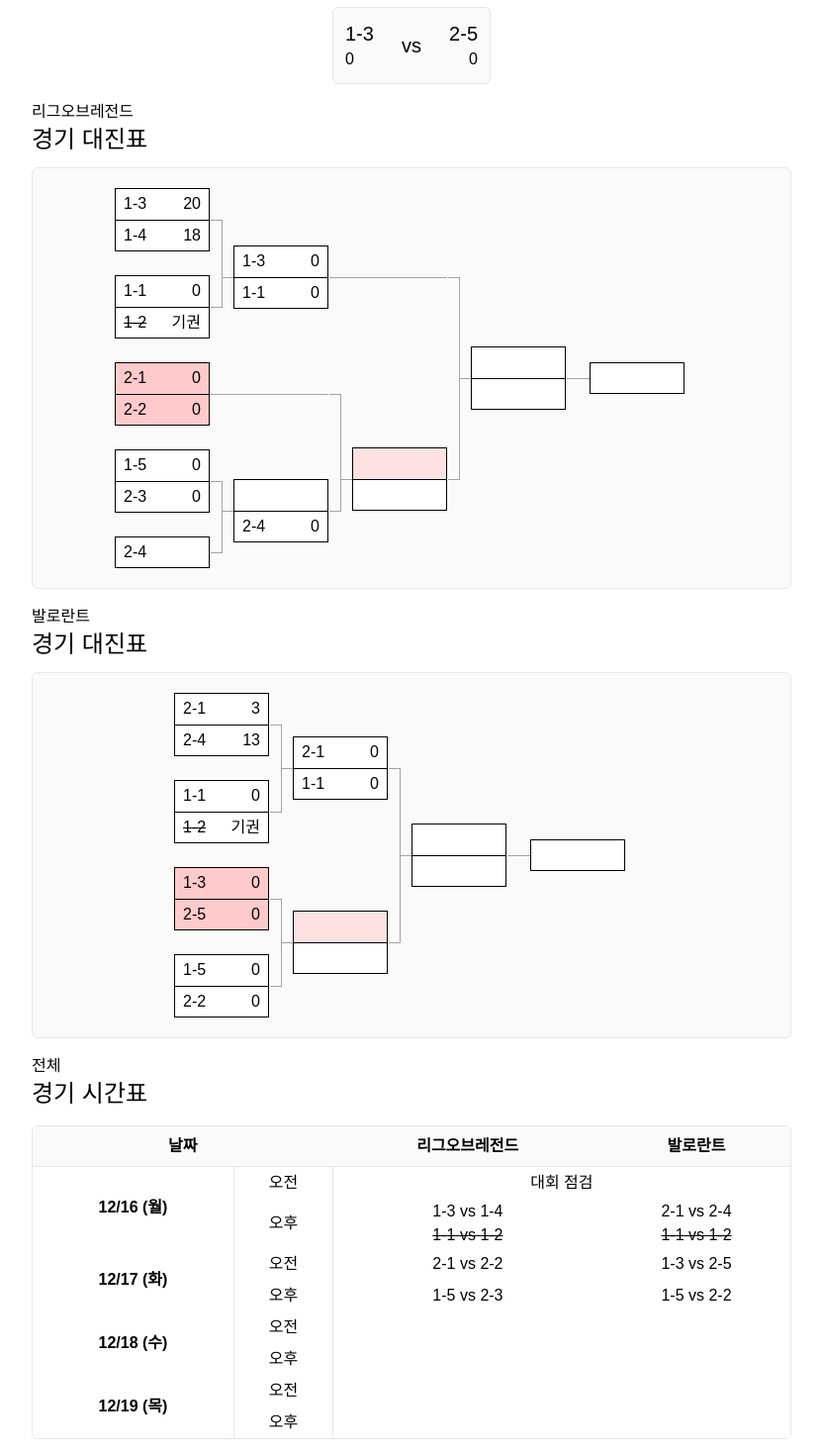
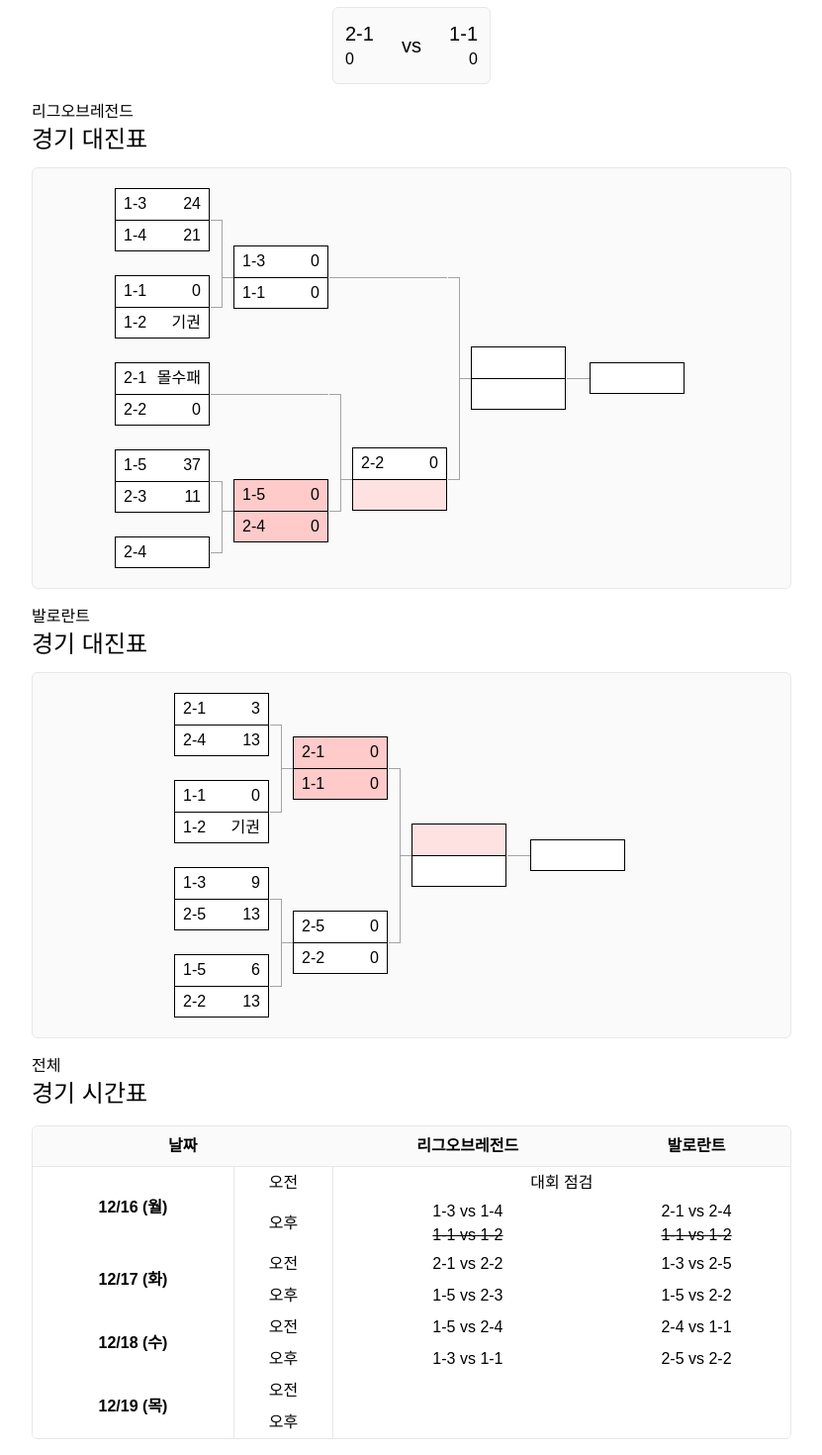
Before and after one commit to khw2ok/dksh24-esports, a SvelteKit app: page / in a window 1280 px wide. Shown: the part 365-1835 px from the top of the page at 99% size, without its empty margins (224-1055 px from the left). Built offline with nearby package versions, Linux system fonts and the light colour scheme.

Commit message:
Temporarily update progress

```diff
--- a/src/routes/+page.svelte
+++ b/src/routes/+page.svelte
@@ -46,7 +46,7 @@
 <div class="px-4 pb-4 mx-auto text-sm font-light bg-white sm:p-4 dark:text-white dark:bg-neutral-950 sm:text-base" style="max-width: 800px;">
   <div class="grid gap-y-2">
     <h1 class="text-4xl font-bold">DKSH24 eSports Information</h1>
-    <span class="text-lg text-neutral-500 dark:text-neutral-300">Last modified on December 16, 2024</span>
+    <span class="text-lg text-neutral-500 dark:text-neutral-300">Last modified on December 17, 2024</span>
   </div>
   <hr class="my-3 border-b dark:border-b-neutral-950">
   <div class="grid gap-y-2">
@@ -57,6 +57,21 @@
     <span class="text-center text-neutral-500 dark:text-neutral-300">리그오브레전드</span>
     <div class="flex w-40 p-3 border rounded-md justify-self-center dark:border-neutral-700 bg-neutral-50 dark:bg-neutral-800">
       <div class="grid items-center basis-1/4">
+        <span class="text-xl font-medium">1-5</span>
+        <span>0</span>
+      </div>
+      <div class="grid items-center text-center basis-1/2">
+        <span class="text-xl">vs</span>
+      </div>
+      <div class="grid items-center basis-1/4 text-end">
+        <span class="text-xl font-medium">2-4</span>
+        <span>0</span>
+      </div>
+    </div>
+    <div class="mb-2"></div>
+    <span class="text-center text-neutral-500 dark:text-neutral-300">발로란트</span>
+    <div class="flex w-40 p-3 border rounded-md justify-self-center dark:border-neutral-700 bg-neutral-50 dark:bg-neutral-800">
+      <div class="grid items-center basis-1/4">
         <span class="text-xl font-medium">2-1</span>
         <span>0</span>
       </div>
@@ -64,22 +79,7 @@
         <span class="text-xl">vs</span>
       </div>
       <div class="grid items-center basis-1/4 text-end">
-        <span class="text-xl font-medium">2-2</span>
-        <span>0</span>
-      </div>
-    </div>
-    <div class="mb-2"></div>
-    <span class="text-center text-neutral-500 dark:text-neutral-300">발로란트</span>
-    <div class="flex w-40 p-3 border rounded-md justify-self-center dark:border-neutral-700 bg-neutral-50 dark:bg-neutral-800">
-      <div class="grid items-center basis-1/4">
-        <span class="text-xl font-medium">1-3</span>
-        <span>0</span>
-      </div>
-      <div class="grid items-center text-center basis-1/2">
-        <span class="text-xl">vs</span>
-      </div>
-      <div class="grid items-center basis-1/4 text-end">
-        <span class="text-xl font-medium">2-5</span>
+        <span class="text-xl font-medium">1-1</span>
         <span>0</span>
       </div>
     </div>
@@ -97,11 +97,11 @@
         <div class="match">
           <div class="team">
             <span class="name">1-3</span>
-            <span class="score">20</span>
+            <span class="score">24</span>
           </div>
           <div class="team">
             <span class="name">1-4</span>
-            <span class="score">18</span>
+            <span class="score">21</span>
           </div>
           <div class="match-lines">
             <div class="line1"></div>
@@ -117,7 +117,7 @@
             <span class="score">0</span>
           </div>
           <div class="team">
-            <span class="name line-through">1-2</span>
+            <span class="name">1-2</span>
             <span class="score">기권</span>
           </div>
           <div class="match-lines">
@@ -129,11 +129,11 @@
           </div>
         </div>
         <div class="match">
-          <div class="team team-sel1">
+          <div class="team">
             <span class="name">2-1</span>
-            <span class="score">0</span>
+            <span class="score">몰수패</span>
           </div>
-          <div class="team team-sel1">
+          <div class="team">
             <span class="name">2-2</span>
             <span class="score">0</span>
           </div>
@@ -148,11 +148,11 @@
         <div class="match">
           <div class="team">
             <span class="name">1-5</span>
-            <span class="score">0</span>
+            <span class="score">37</span>
           </div>
           <div class="team">
             <span class="name">2-3</span>
-            <span class="score">0</span>
+            <span class="score">11</span>
           </div>
           <div class="match-lines">
             <div class="line1"></div>
@@ -210,11 +210,11 @@
           </div>
         </div>
         <div class="match">
-          <div class="team">
-            <span class="name"></span>
-            <span class="score"></span>
+          <div class="team team-sel1">
+            <span class="name">1-5</span>
+            <span class="score">0</span>
           </div>
-          <div class="team">
+          <div class="team team-sel1">
             <span class="name">2-4</span>
             <span class="score">0</span>
           </div>
@@ -240,11 +240,11 @@
           </div>
         </div>
         <div class="match">
+          <div class="team">
+            <span class="name">2-2</span>
+            <span class="score">0</span>
+          </div>
           <div class="team team-sel2">
-            <span class="name"></span>
-            <span class="score"></span>
-          </div>
-          <div class="team">
             <span class="name"></span>
             <span class="score"></span>
           </div>
@@ -329,7 +329,7 @@
             <span class="score">0</span>
           </div>
           <div class="team">
-            <span class="name line-through">1-2</span>
+            <span class="name">1-2</span>
             <span class="score">기권</span>
           </div>
           <div class="match-lines">
@@ -341,12 +341,49 @@
           </div>
         </div>
         <div class="match">
+          <div class="team">
+            <span class="name">1-3</span>
+            <span class="score">9</span>
+          </div>
+          <div class="team">
+            <span class="name">2-5</span>
+            <span class="score">13</span>
+          </div>
+          <div class="match-lines">
+            <div class="line1"></div>
+            <div class="line2-down"></div>
+          </div>
+          <div class="match-lines alt">
+            <div class="line1"></div>
+          </div>
+        </div>
+        <div class="match">
+          <div class="team">
+            <span class="name">1-5</span>
+            <span class="score">6</span>
+          </div>
+          <div class="team">
+            <span class="name">2-2</span>
+            <span class="score">13</span>
+          </div>
+          <div class="match-lines">
+            <div class="line1"></div>
+            <div class="line2-up"></div>
+          </div>
+          <div class="match-lines alt">
+            <div class="line1"></div>
+          </div>
+        </div>
+      </div>
+      <!-- two start -->
+      <div class="column">
+        <div class="match">
           <div class="team team-sel1">
-            <span class="name">1-3</span>
+            <span class="name">2-1</span>
             <span class="score">0</span>
           </div>
           <div class="team team-sel1">
-            <span class="name">2-5</span>
+            <span class="name">1-1</span>
             <span class="score">0</span>
           </div>
           <div class="match-lines">
@@ -359,7 +396,7 @@
         </div>
         <div class="match">
           <div class="team">
-            <span class="name">1-5</span>
+            <span class="name">2-5</span>
             <span class="score">0</span>
           </div>
           <div class="team">
@@ -375,47 +412,10 @@
           </div>
         </div>
       </div>
-      <!-- two start -->
-      <div class="column">
-        <div class="match">
-          <div class="team">
-            <span class="name">2-1</span>
-            <span class="score">0</span>
-          </div>
-          <div class="team">
-            <span class="name">1-1</span>
-            <span class="score">0</span>
-          </div>
-          <div class="match-lines">
-            <div class="line1"></div>
-            <div class="line2-down"></div>
-          </div>
-          <div class="match-lines alt">
-            <div class="line1"></div>
-          </div>
-        </div>
-        <div class="match">
-          <div class="team team-sel2">
-            <span class="name"></span>
-            <span class="score"></span>
-          </div>
-          <div class="team">
-            <span class="name"></span>
-            <span class="score"></span>
-          </div>
-          <div class="match-lines">
-            <div class="line1"></div>
-            <div class="line2-up"></div>
-          </div>
-          <div class="match-lines alt">
-            <div class="line1"></div>
-          </div>
-        </div>
-      </div>
       <!-- three start -->
       <div class="column">
         <div class="match">
-          <div class="team">
+          <div class="team team-sel2">
             <span class="name"></span>
             <span class="score"></span>
           </div>
@@ -498,13 +498,13 @@
         <tr>
           <th rowspan="2">12/18 (수)</th>
           <td>오전</td>
-          <td></td>
-          <td></td>
+          <td>1-5 vs 2-4</td>
+          <td>2-4 vs 1-1</td>
         </tr>
         <tr>
           <td>오후</td>
-          <td></td>
-          <td></td>
+          <td>1-3 vs 1-1</td>
+          <td>2-5 vs 2-2</td>
         </tr>
         <tr>
           <th rowspan="2">12/19 (목)</th>
```
Also changed, not shown: 1 other file (tests, documents, lock files or other folders).
